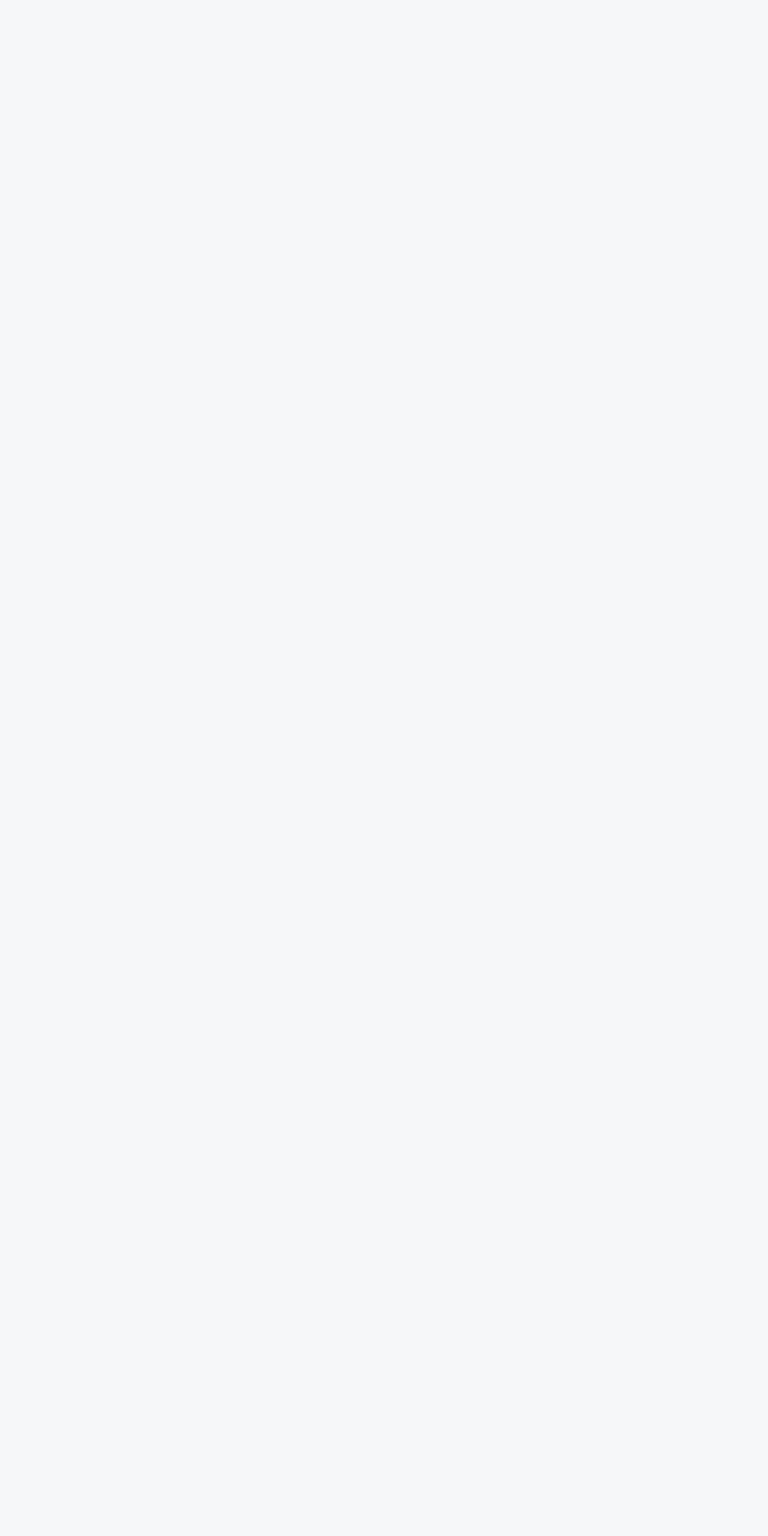
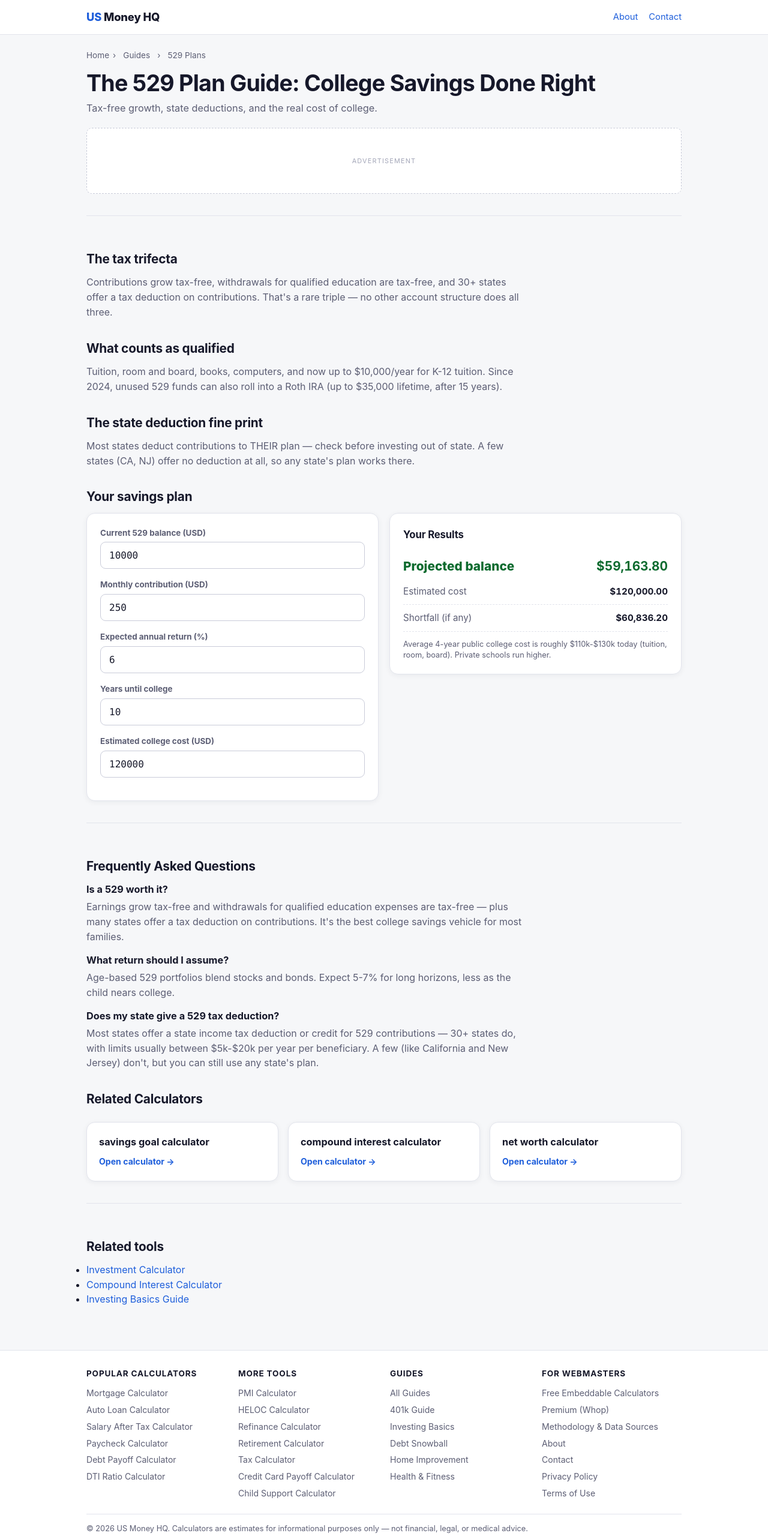
Before and after one commit to yasir23/usmoneyhq, a Next.js app: page /guides/529-guide in a window 1280 px wide. Before the commit this address had no page. Shown: the top 2560 px of the page at 60% size. Before the commit the page ends 800 px from the top, so only its background shows below. Built offline with nearby package versions, Linux system fonts and the light colour scheme.

Commit message:
Guides: 3 more cornerstone pages (RMD, 529, tax refund) = 12 guides total

```diff
--- a/app/sitemap.ts
+++ b/app/sitemap.ts
@@ -24,6 +24,9 @@ export default function sitemap(): MetadataRoute.Sitemap {
     { url: `${SITE_URL}/guides/investing-basics-guide`, lastModified: now, changeFrequency: "monthly", priority: 0.7 },
     { url: `${SITE_URL}/guides/home-improvement-guide`, lastModified: now, changeFrequency: "monthly", priority: 0.7 },
     { url: `${SITE_URL}/guides/health-fitness-guide`, lastModified: now, changeFrequency: "monthly", priority: 0.7 },
+    { url: `${SITE_URL}/guides/rmd-guide`, lastModified: now, changeFrequency: "monthly", priority: 0.7 },
+    { url: `${SITE_URL}/guides/529-guide`, lastModified: now, changeFrequency: "monthly", priority: 0.7 },
+    { url: `${SITE_URL}/guides/tax-refund-guide`, lastModified: now, changeFrequency: "monthly", priority: 0.7 },
   { url: `${SITE_URL}/calculators/money-loans`, lastModified: now, changeFrequency: "monthly", priority: 0.5 },
   { url: `${SITE_URL}/calculators/tax-retirement`, lastModified: now, changeFrequency: "monthly", priority: 0.5 },
   { url: `${SITE_URL}/calculators/home-improvement`, lastModified: now, changeFrequency: "monthly", priority: 0.5 },
--- /dev/null
+++ b/pages/guides/529-guide.js
@@ -0,0 +1,48 @@
+import Head from "next/head";
+import Link from "next/link";
+import ToolClient from "../../components/ToolClient";
+import AdSlot from "../../components/AdSlot";
+import { getTool, SITE_URL } from "../../lib/tools";
+
+/** Guide: 529 college savings — cornerstone content with embedded calculator. */
+export default function College529Guide() {
+  const tool = getTool("529-calculator");
+  return (
+    <>
+      <Head>
+        <title>529 College Savings Guide 2026 — Plans & Deductions | US Money HQ</title>
+        <meta name="description" content="529 plans explained: state tax deductions, investment growth, qualified expenses, and what college actually costs in 2026." />
+        <link rel="canonical" href={`${SITE_URL}/guides/529-guide`} />
+        <script type="application/ld+json" dangerouslySetInnerHTML={{ __html: JSON.stringify({ "@context": "https://schema.org", "@type": "Article", headline: "529 College Savings Guide 2026", author: { "@type": "Organization", name: "US Money HQ" }, publisher: { "@type": "Organization", name: "US Money HQ" }, datePublished: "2026-08-30" }) }} />
+      </Head>
+      <main className="container">
+        <nav className="breadcrumbs"><Link href="/">Home</Link><span aria-hidden="true">›</span><span>Guides</span><span aria-hidden="true">›</span><span>529 Plans</span></nav>
+        <h1>The 529 Plan Guide: College Savings Done Right</h1>
+        <p className="sub">Tax-free growth, state deductions, and the real cost of college.</p>
+
+        <AdSlot id="guide-529-top" />
+
+        <div className="seo">
+          <h2>The tax trifecta</h2>
+          <p>Contributions grow tax-free, withdrawals for qualified education are tax-free, and 30+ states offer a tax deduction on contributions. That's a rare triple — no other account structure does all three.</p>
+          <h2>What counts as qualified</h2>
+          <p>Tuition, room and board, books, computers, and now up to $10,000/year for K-12 tuition. Since 2024, unused 529 funds can also roll into a Roth IRA (up to $35,000 lifetime, after 15 years).</p>
+          <h2>The state deduction fine print</h2>
+          <p>Most states deduct contributions to THEIR plan — check before investing out of state. A few states (CA, NJ) offer no deduction at all, so any state's plan works there.</p>
+          <h2>Your savings plan</h2>
+        </div>
+
+        {tool && <ToolClient tool={tool} />}
+
+        <div className="seo">
+          <h2>Related tools</h2>
+          <ul>
+            <li><Link href="/investment-calculator">Investment Calculator</Link></li>
+            <li><Link href="/compound-interest-calculator">Compound Interest Calculator</Link></li>
+            <li><Link href="/guides/investing-basics-guide">Investing Basics Guide</Link></li>
+          </ul>
+        </div>
+      </main>
+    </>
+  );
+}
--- a/pages/guides/index.js
+++ b/pages/guides/index.js
@@ -14,6 +14,9 @@ export default function GuidesHub() {
     { href: "/guides/investing-basics-guide", title: "Investing Basics", desc: "Compound growth, index funds, and time in the market." },
     { href: "/guides/home-improvement-guide", title: "Home Improvement Budgeting", desc: "Remodel costs by room, the 10% materials rule, DIY vs pro." },
     { href: "/guides/health-fitness-guide", title: "Health & Fitness Numbers", desc: "TDEE, BMI, hydration, sleep — the boring wins first." },
+    { href: "/guides/rmd-guide", title: "RMDs Explained", desc: "Required distributions, the penalty, and the math." },
+    { href: "/guides/529-guide", title: "The 529 Plan Guide", desc: "Tax-free growth, state deductions, and college costs." },
+    { href: "/guides/tax-refund-guide", title: "Tax Refunds Decoded", desc: "Why a big refund means you overpaid — and the fix." },
   ];
   return (
     <>
```
Also changed, not shown: pages/guides/rmd-guide.js (added, +49 -0 lines), pages/guides/tax-refund-guide.js (added, +49 -0 lines).
